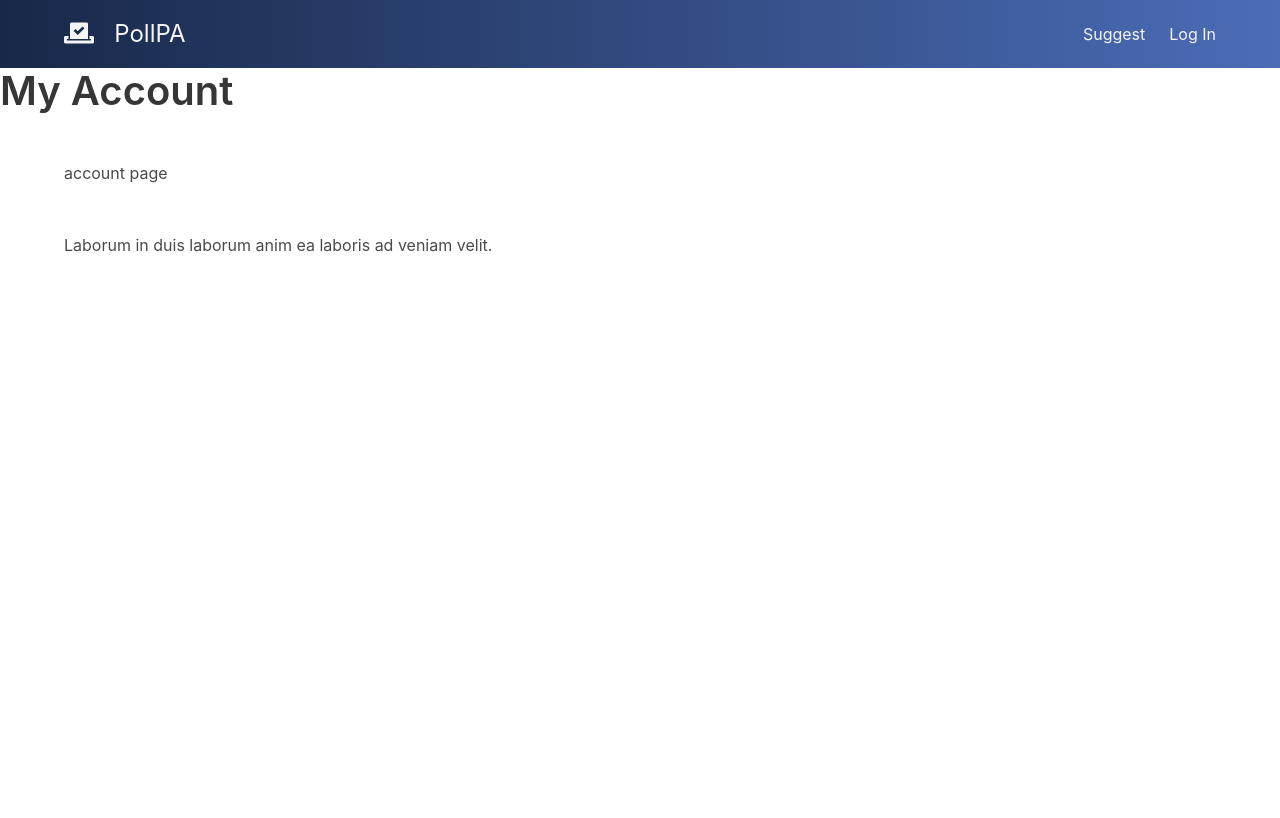
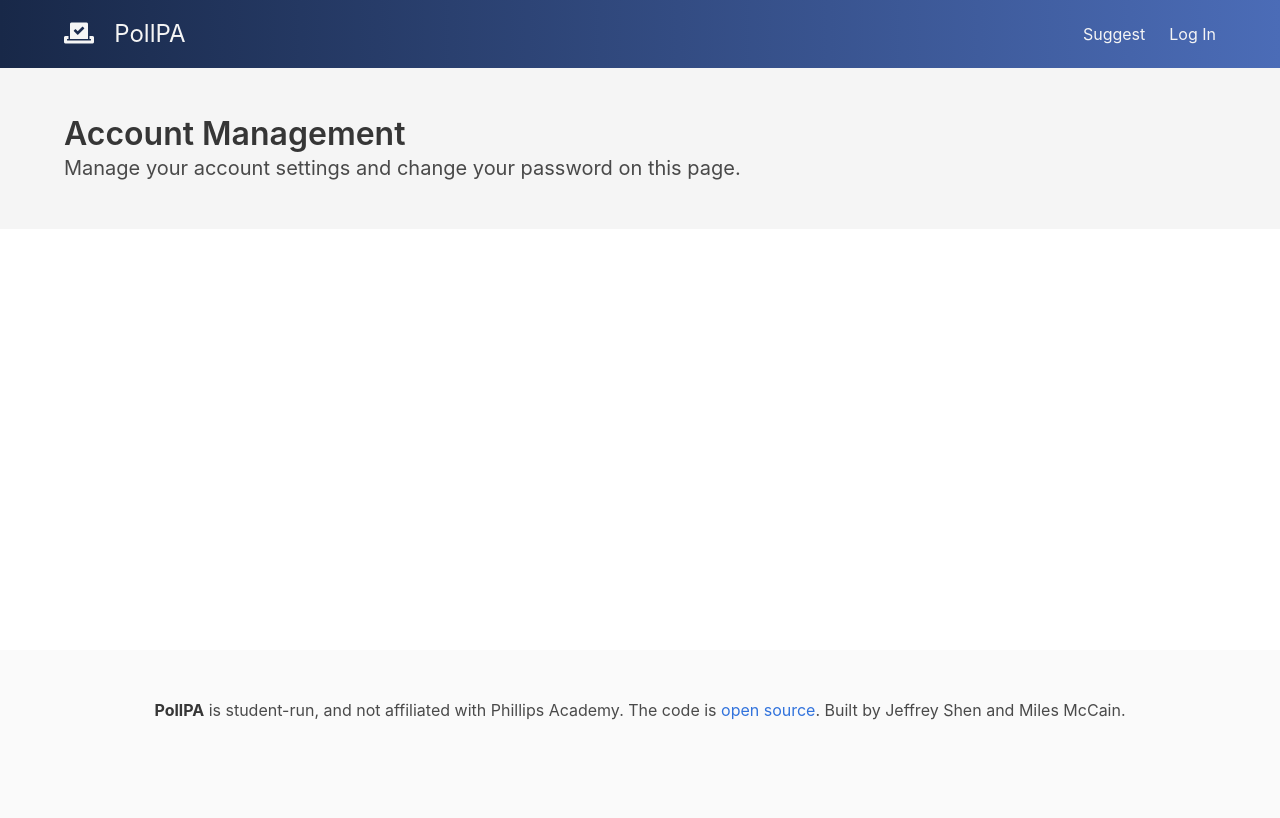
Before and after one commit to pollpa/PollPA, a Django app: page /account/ in a window 1280 px wide. Before the commit the page ends 252 px from the top, so only its background shows below. Run offline with Django 3.2, Linux system fonts and the light colour scheme; data that the repository does not hold is empty.

Commit message:
Add fixed content headers

```diff
--- a/pollpa/polls/templates/polls/account.html
+++ b/pollpa/polls/templates/polls/account.html
@@ -5,11 +5,19 @@
 {% endblock %}
 
 {% block header %}
-<header class="default">
-  <h1 class="title is-size-2">My Account</h1>
-</header>
+<section class="hero is-light">
+  <div class="hero-body">
+    <div class="container">
+      <h1 class="title">
+        Account Management
+      </h1>
+      <h2 class="subtitle">
+        Manage your account settings and change your password on this page.
+      </h2>
+    </div>
+  </div>
+</section>
 {% endblock %}
 
 {% block content %}
-account page
 {% endblock %}
--- a/pollpa/polls/templates/polls/content.html
+++ b/pollpa/polls/templates/polls/content.html
@@ -6,7 +6,7 @@
 {% endblock %}
 
 {% block body %}
-<div id="wrapper">
+<div class="wrapper">
   <!-- NAV -->
   {% include "polls/nav.html" %}
 
@@ -28,9 +28,9 @@
       {% endblock %}
     </div>
   </section>
+</div>
 
-  <!-- FOOTER -->
-  <div class="footer-placeholder">
-  {% include "polls/footer.html" %}
-</div>
+<!-- FOOTER -->
+<div class="footer-placeholder"></div>
+{% include "polls/footer.html" %}
 {% endblock %}
--- a/pollpa/polls/templates/polls/footer.html
+++ b/pollpa/polls/templates/polls/footer.html
@@ -1,10 +1,7 @@
-<!-- TODO: Fill out footer -->
-<footer>
-  <div class="container">
-    <div class="content">
-      <p>
-        Laborum in duis laborum anim ea laboris ad veniam velit.
-      </p>
-    </div>
+<footer class="footer">
+  <div class="content has-text-centered">
+    <p>
+      <strong>PollPA</strong> is student-run, and not affiliated with Phillips Academy. The code is <a href="https://github.com/jeffreyshen19/PollPA">open source</a>. Built by Jeffrey Shen and Miles McCain.
+    </p>
   </div>
 </footer>
```
Also changed, not shown: pollpa/polls/templates/polls/login.html (+12 -3 lines), pollpa/polls/templates/polls/register.html (+12 -3 lines), pollpa/polls/templates/polls/reset-password.html (+12 -3 lines).
